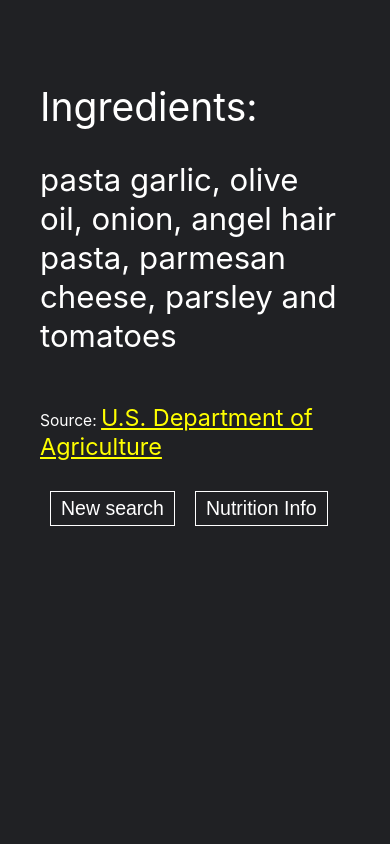
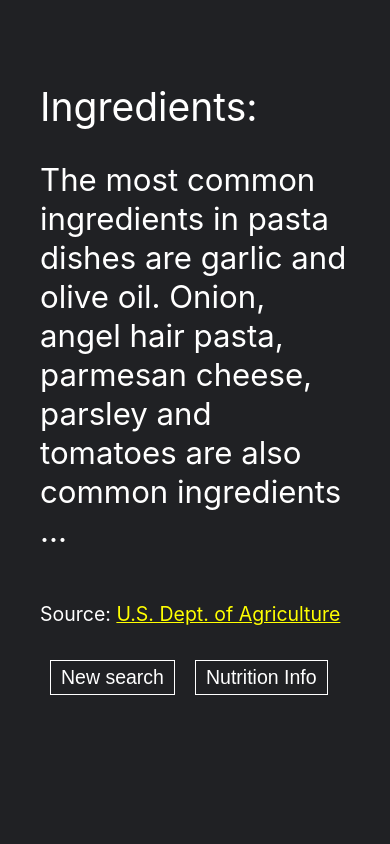
Before and after one commit to lil-white-shadow/food-genie, a React (Create React App) app: page / in a window 390 px wide. Shown: the part 1420-2264 px from the top of the page. Built offline with nearby package versions, Linux system fonts and the light colour scheme.

Commit message:
update mobile card content formatting

```diff
--- a/src/App.css
+++ b/src/App.css
@@ -188,11 +188,11 @@ button {
 
 .cardSource {
   display: flex;
-  font-size: min(4vw, 1.5rem);
+  font-size: min(5vw, 1.5rem);
 }
 
 .cardSource a {
-  font-size: min(6vw, 1.5rem);
+  font-size: min(5vw, 1.5rem);
   color: yellow;
 }
 
--- a/src/App.js
+++ b/src/App.js
@@ -7,7 +7,7 @@ import Contact from './components/Contact'
 
 export default function App() {
   const title = "FoodGenie";
-  const source = "U.S. Department of Agriculture";
+  const source = "U.S. Dept. of Agriculture";
 
   const [input, setInput] = useState("");
   const [search, setSearch] = useState("");
--- a/src/components/Card.js
+++ b/src/components/Card.js
@@ -3,17 +3,7 @@ return (
   <div className="card">
     <div className="cardTitle">{props.title}: </div>
     <div className="cardContent">
-    {
-      window.innerWidth < 767 ?
-      <p>
-      {
-        props.content.toLowerCase().replace(/\b(a|an|the|in|on|at|to|for|from|with|by|of|The|most|common|ingredients|also|dishes|are|ingredient|is|props.search)\b/gi, "").replace(props.search, '').replace('.',',').replace('...', '').replace(' and', ',').replace(props.search, '')
-      }
-      </p>
-      : <p>{props.content}</p>
-    }
-    </div>
-    <div>
+      <p>{props.content}</p>
     </div>
     <div className="cardSource">
       <p>
```
